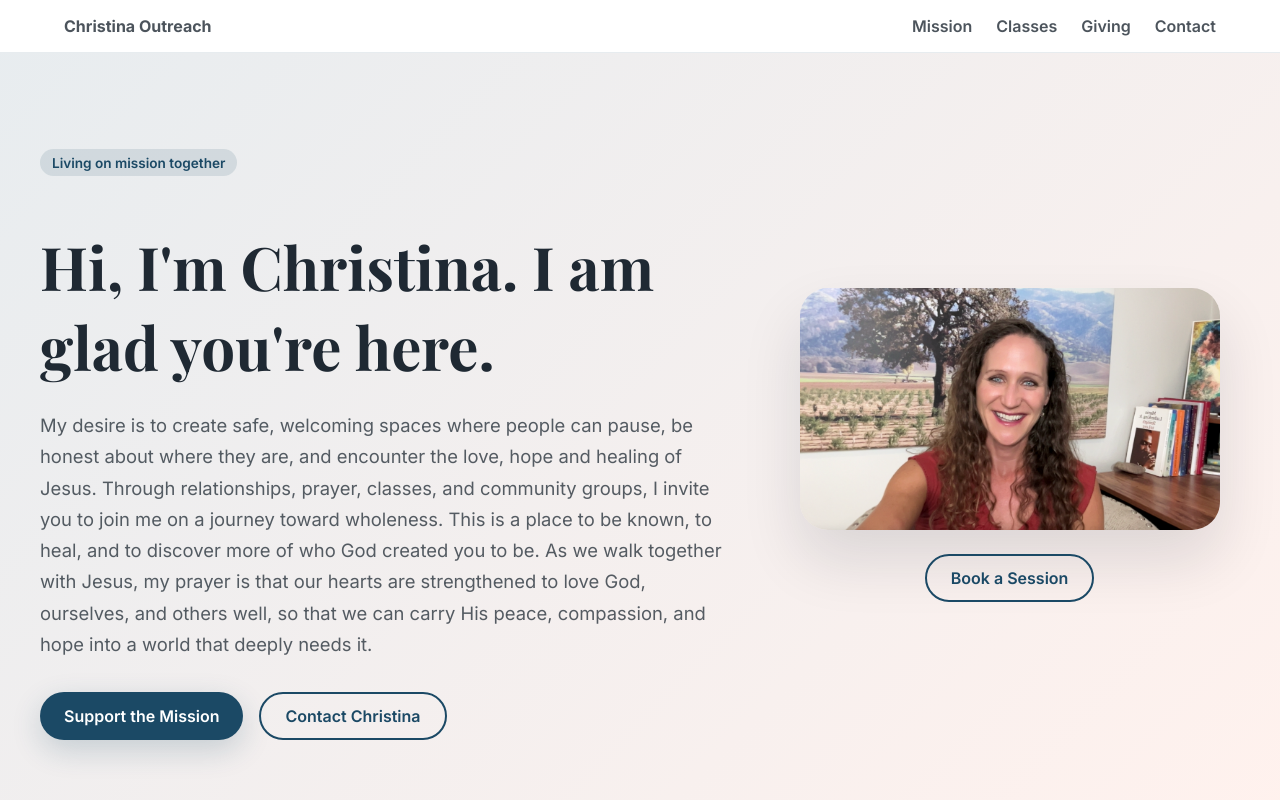
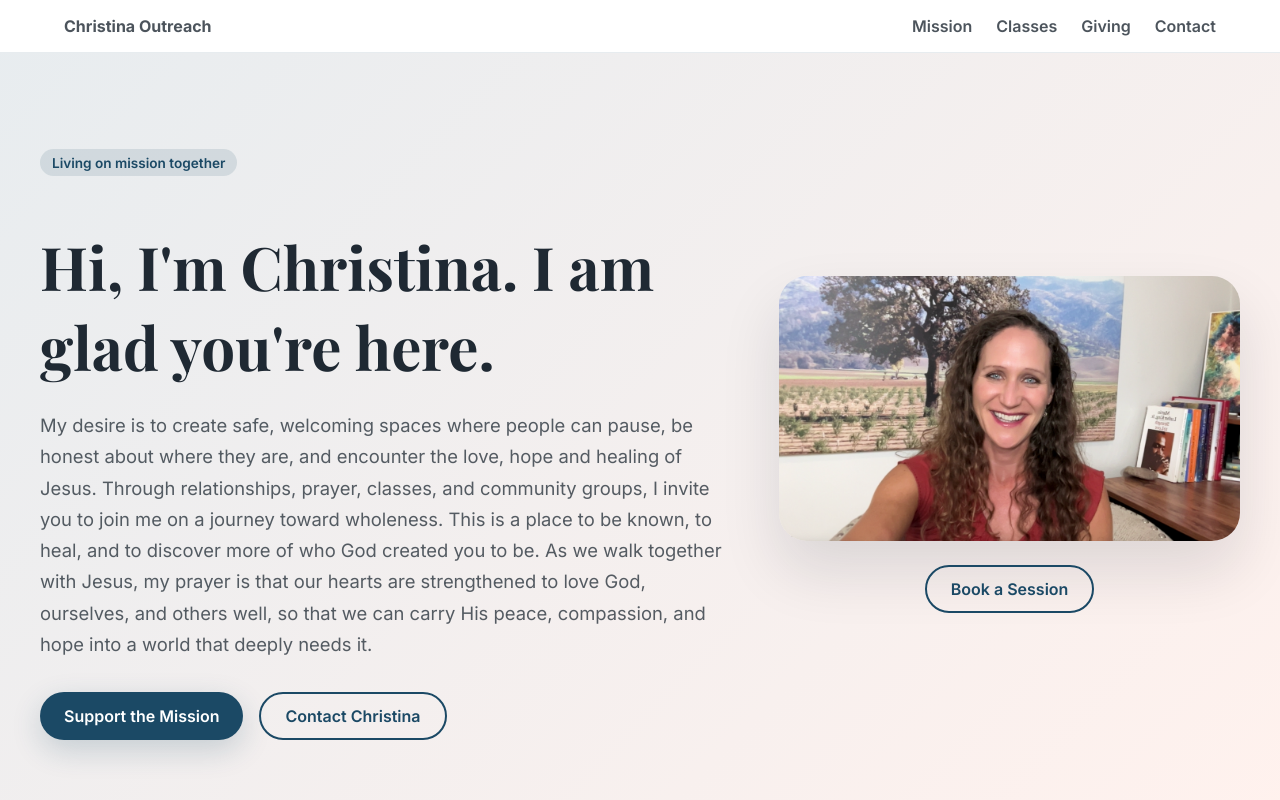
Before and after one commit to jclark-14/christina, a Next.js app: page / in a window 1280 px wide. Shown: the top 800 px of the page. Built offline with nearby package versions, Linux system fonts and the light colour scheme.

Commit message:
Adjusted hero img size.

```diff
--- a/src/app/globals.css
+++ b/src/app/globals.css
@@ -1,4 +1,4 @@
-@import url("https://fonts.googleapis.com/css2?family=Inter:wght@400;500;600;700&family=Playfair+Display:wght@600;700&display=swap");
+@import url('https://fonts.googleapis.com/css2?family=Inter:wght@400;500;600;700&family=Playfair+Display:wght@600;700&display=swap');
 
 :root {
   --color-primary: #1b4965;
@@ -6,8 +6,9 @@
   --color-accent: #ff7b54;
   --color-muted: #f7f9fc;
   --color-text: #1f2933;
-  --font-heading: "Playfair Display", Georgia, "Times New Roman", serif;
-  --font-body: "Inter", -apple-system, BlinkMacSystemFont, "Segoe UI", sans-serif;
+  --font-heading: 'Playfair Display', Georgia, 'Times New Roman', serif;
+  --font-body: 'Inter', -apple-system, BlinkMacSystemFont, 'Segoe UI',
+    sans-serif;
   color-scheme: light;
 }
 
@@ -229,7 +230,11 @@ textarea:focus {
 }
 
 .hero {
-  background: linear-gradient(135deg, rgba(27, 73, 101, 0.1), rgba(255, 123, 84, 0.1));
+  background: linear-gradient(
+    135deg,
+    rgba(27, 73, 101, 0.1),
+    rgba(255, 123, 84, 0.1)
+  );
   padding: 6rem 1.5rem 4rem;
 }
 
@@ -249,7 +254,7 @@ textarea:focus {
   }
 
   .hero-image__photo {
-    max-width: 420px;
+    max-width: 560px;
   }
 }
 
```
